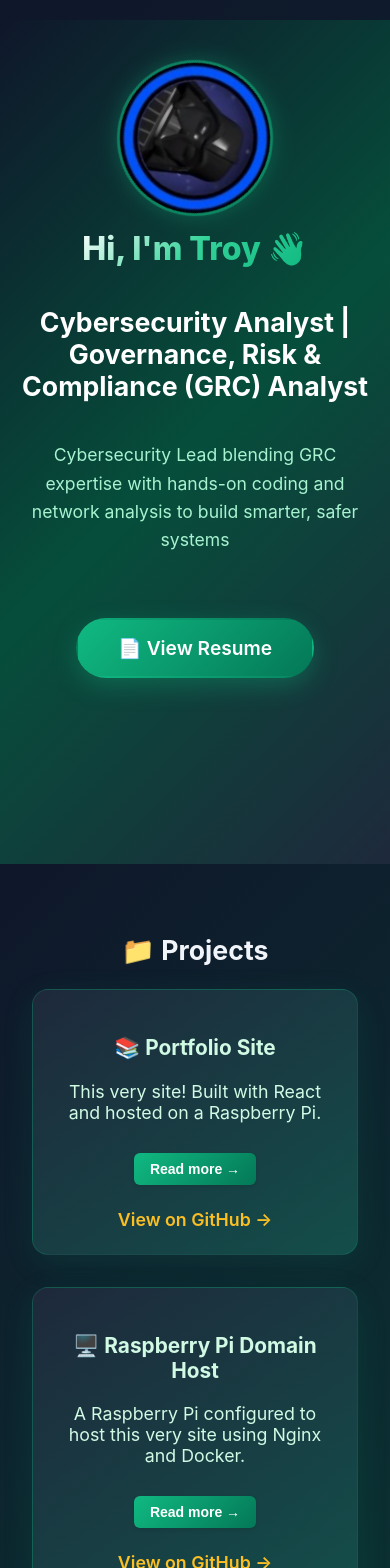
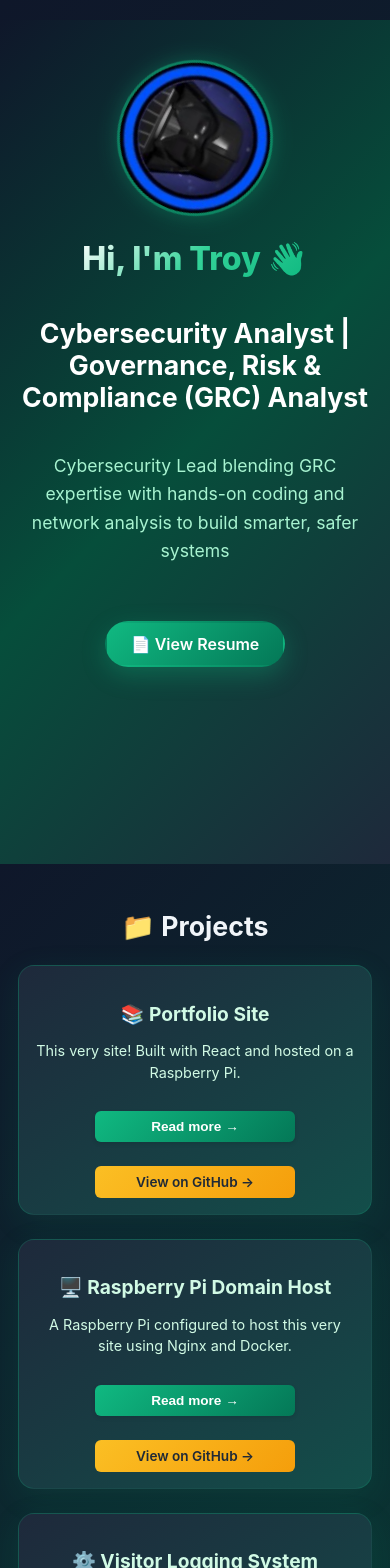
Before and after one commit to troyvolpe/Dev-Portfolio, a React (Create React App) app in the folder dev-portfolio/: page / in a window 390 px wide. Shown: the top 1568 px of the page. Built offline with nearby package versions, Linux system fonts and the light colour scheme; no server answers.

Commit message:
Fixed mobile design, footers, updated project data

```diff
--- a/dev-portfolio/src/App.css
+++ b/dev-portfolio/src/App.css
@@ -80,12 +80,23 @@
   margin-top: 160px;
 }
 
-/* Privacy notice at bottom */
-.App p:last-child {
+/* Footer Styling */
+.App-footer {
   background: linear-gradient(135deg, #1e293b 0%, #134e4a 100%);
-  color: #a7f3d0;
+  width: 100%;
   margin: 0;
   padding: 2rem;
-  width: 100%;
   box-sizing: border-box;
+  border-top: 2px solid rgba(16, 185, 129, 0.3);
 }
+
+.privacy-notice {
+  color: #a7f3d0;
+  font-size: 0.9rem;
+  text-align: center;
+  max-width: 600px;
+  margin: 0 auto;
+  padding: 0 1rem;
+  line-height: 1.5;
+  opacity: 0.9;
+}
--- a/dev-portfolio/src/App.js
+++ b/dev-portfolio/src/App.js
@@ -34,7 +34,7 @@ function App() {
         const isDevelopment = window.location.hostname === 'localhost';
         const apiUrl = isDevelopment
           ? 'http://localhost:3001/log-visit'
-          : '/api/log-visit';  // Use nginx proxy in production
+          : '/api/log-visit';
 
         await fetch(apiUrl, {
           method: 'POST',
@@ -48,7 +48,6 @@ function App() {
         });
         console.log('Visit logged successfully');
       } catch (error) {
-        // Silently handle visitor logging errors to prevent app crashes
         console.log('Visitor logging unavailable:', error.message);
       }
     };
@@ -65,20 +64,14 @@ function App() {
         <Projects />
         <About />
         <Contact />
+      </header>
 
-        <p style={{
-          fontSize: '0.8rem',
-          textAlign: 'center',
-          marginTop: '2rem',
-          color: '#a7f3d0',
-          maxWidth: '600px',
-          margin: '2rem auto 0 auto',
-          padding: '0 1rem'
-        }}>
+      <footer className="App-footer">
+        <p className="privacy-notice">
           This site logs basic visit data (IP, browser, timestamp) for performance and analytics.
           No personal information is collected.
         </p>
-      </header>
+      </footer>
     </div>
   );
 }
--- a/dev-portfolio/src/components/Hero.css
+++ b/dev-portfolio/src/components/Hero.css
@@ -140,9 +140,14 @@
     padding: 0 1rem;
   }
 
-  .cta-button {
+  .cta-button,
+  .resume-button {
     padding: 0.8rem 2rem;
     font-size: 1.1rem;
+  }
+
+  .hero-cta {
+    margin-top: 1.5rem;
   }
 }
 
@@ -154,4 +159,9 @@
   .hero p {
     font-size: 1.1rem;
   }
+
+  .resume-button {
+    padding: 0.7rem 1.5rem;
+    font-size: 1rem;
+  }
 }
--- a/dev-portfolio/src/components/Projects.css
+++ b/dev-portfolio/src/components/Projects.css
@@ -96,3 +96,122 @@
   color: #f59e0b !important; /* Darker gold on hover */
   text-decoration: underline !important;
 }
+
+/* Button container for consistent spacing */
+.project-buttons {
+  display: flex;
+  flex-direction: column;
+  gap: 0.75rem;
+  margin-top: 1rem;
+  align-items: center;
+}
+
+/* Desktop to keep buttons inline */
+@media (min-width: 769px) {
+  .project-buttons {
+    flex-direction: row;
+    justify-content: center;
+    gap: 1rem;
+  }
+}
+
+/* Mobile Design */
+@media (max-width: 768px) {
+  .projects {
+    padding: 2rem 1rem;
+  }
+
+  .project-grid {
+    gap: 1.5rem;
+  }
+
+  .project-card {
+    width: 100%;
+    max-width: 350px;
+    padding: 1.25rem;
+    margin: 0 auto;
+  }
+
+  .project-card h3 {
+    font-size: 1.3rem;
+    margin-bottom: 0.75rem;
+  }
+
+  .project-card p {
+    font-size: 0.95rem;
+    line-height: 1.5;
+  }
+
+  /* Button container for better mobile layout */
+  .project-buttons {
+    display: flex;
+    flex-direction: column;
+    gap: 0.75rem;
+    margin-top: 1rem;
+    align-items: center;
+  }
+
+  .read-more-btn {
+    padding: 10px 18px;
+    font-size: 0.9rem;
+    width: 100%;
+    max-width: 200px;
+  }
+
+  .github-link {
+    width: 100% !important;
+    max-width: 200px !important;
+    text-align: center !important;
+    padding: 10px 18px !important;
+    background: linear-gradient(135deg, #fbbf24 0%, #f59e0b 100%) !important;
+    color: #1f2937 !important;
+    border-radius: 6px !important;
+    font-size: 0.9rem !important;
+    margin-top: 0 !important;
+    display: block !important;
+    box-sizing: border-box !important;
+  }
+
+  .github-link:hover {
+    background: linear-gradient(135deg, #f59e0b 0%, #d97706 100%) !important;
+    color: #1f2937 !important;
+    text-decoration: none !important;
+    transform: translateY(-1px) !important;
+  }
+
+  .project-details {
+    margin: 1rem 0;
+    padding: 1rem;
+    font-size: 0.9rem;
+  }
+}
+
+@media (max-width: 480px) {
+  .projects {
+    padding: 1.5rem 0.75rem;
+  }
+
+  .project-card {
+    padding: 1rem;
+    max-width: 320px;
+  }
+
+  .project-card h3 {
+    font-size: 1.2rem;
+  }
+
+  .project-card p {
+    font-size: 0.9rem;
+  }
+
+  .read-more-btn,
+  .github-link {
+    font-size: 0.85rem !important;
+    padding: 8px 16px !important;
+  }
+
+  .project-details {
+    padding: 0.75rem;
+    font-size: 0.85rem;
+  }
+}
--- a/dev-portfolio/src/components/Projects.js
+++ b/dev-portfolio/src/components/Projects.js
@@ -32,7 +32,7 @@ const projects = [
     link: 'https://github.com/troyvolpe/Raspberry-Pi-Domain-Host'
   },
   {
-    title: 'Visitor Logging System',
+    title: '⚙️ Visitor Logging System',
     description: 'A simple visitor logging system using Node.js and Express.',
     details: 'A web application that logs visitor information such as IP address, visit time, and user agent. Built with Node.js and Express, this system stores logs in a JSON file and provides an API endpoint for retrieving visit data. Designed with privacy in mind, it avoids storing sensitive information and complies with data protection regulations.',
     link: 'https://github.com/troyvolpe/Visitor-Logging-System'
@@ -73,6 +73,13 @@ const Projects = () => {
             <h3>{project.title}</h3>
             <p>{project.description}</p>
 
+            {expandedProject === index && (
+              <div className="project-details">
+                <p>{project.details}</p>
+              </div>
+            )}
+
+            <div className="project-buttons">
               <button
                 className="read-more-btn"
                 onClick={() => toggleDetails(index)}
@@ -80,17 +87,12 @@ const Projects = () => {
                 {expandedProject === index ? 'Show less ↑' : 'Read more →'}
               </button>
 
-            {expandedProject === index && (
-              <div className="project-details">
-                <p>{project.details}</p>
-              </div>
-            )}
-
               {project.link && (
                 <a href={project.link} target="_blank" rel="noopener noreferrer" className="github-link">
                   View on GitHub →
                 </a>
               )}
+            </div>
           </div>
         ))}
       </div>
```
Also changed, not shown: 1 other file (tests, documents, lock files or other folders). Lines whose indentation alone changed are shown as unchanged.
